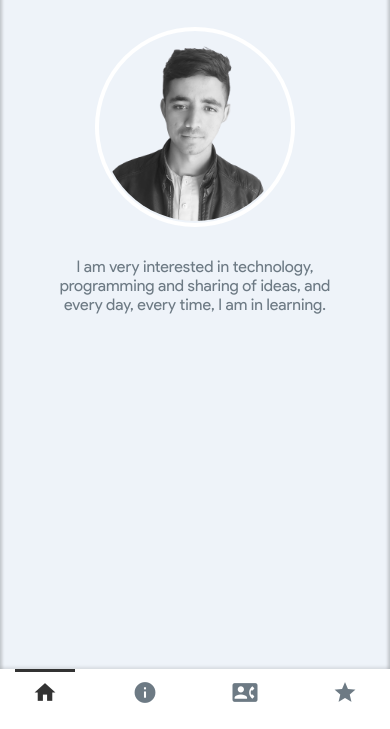
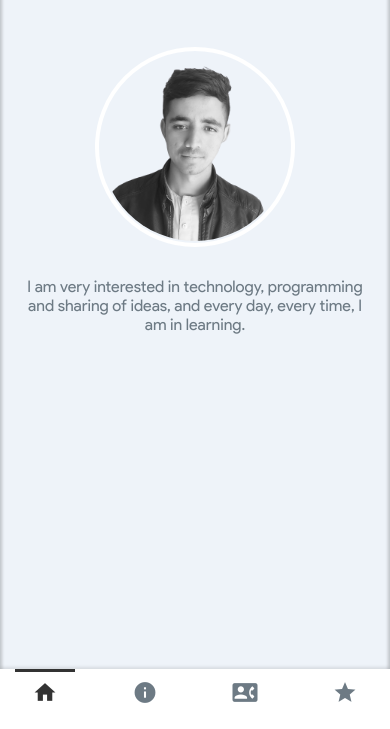
Before and after one commit to Qasim345/PwaWebsite, a plain HTML site: page index.html in a window 390 px wide. Shown: the part 115-844 px from the top of the page. Drawn offline with Linux system fonts and the light colour scheme.

Commit message:
update style.css

```diff
--- a/dist/style.css
+++ b/dist/style.css
@@ -89,9 +89,9 @@ h1,h2,h3,h4,h5,a {
   color: var(--co);
 }
 .container {
-  width: 100%;
-  height: 100vh;
-  padding: 20px 30px;
+  width: 360px;
+  margin: 0 auto;
+  overflow: hidden;
 }
 .container h1 {
   color: #333;
@@ -99,6 +99,7 @@ h1,h2,h3,h4,h5,a {
 }
 .container .info h3 {
   margin: 10px 0;
+  padding: 20px 30px;
 }
 .container h3 span {
   font-family: 'ProSans';
@@ -329,6 +330,10 @@ h1,h2,h3,h4,h5,a {
 }
 /* // skills-page */
 @media (max-width: 480px){
+  .container{
+    width: 100%;
+    height: 100vh;
+  }
   a{
     cursor: default;
   }
```
